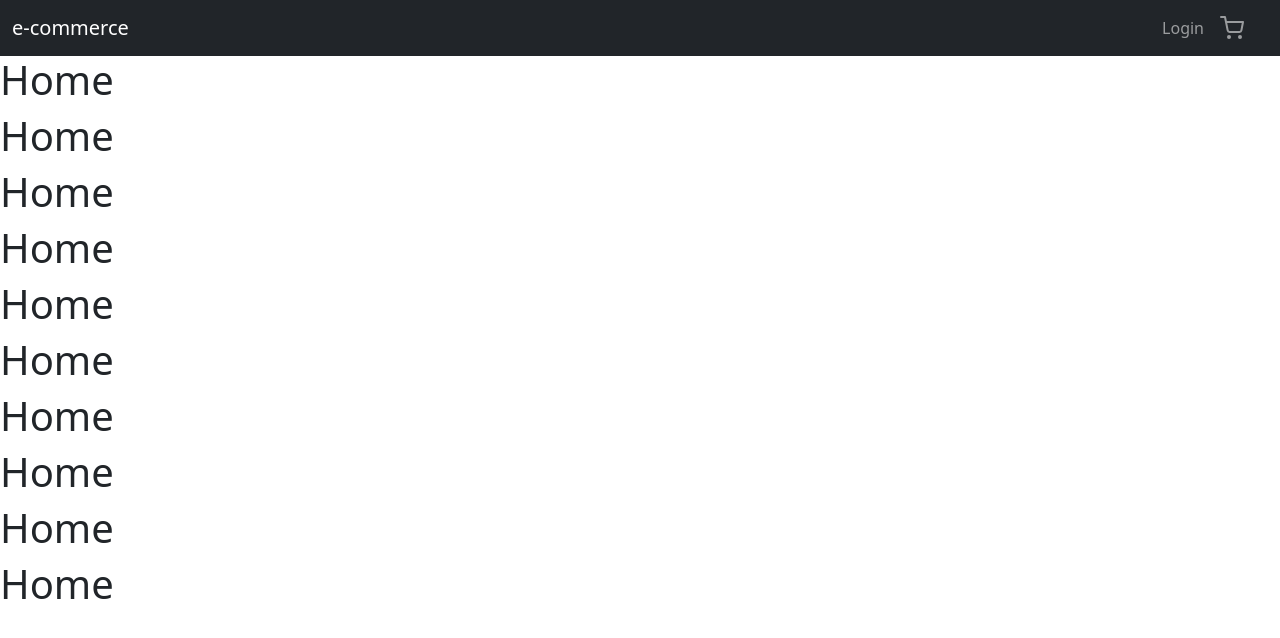
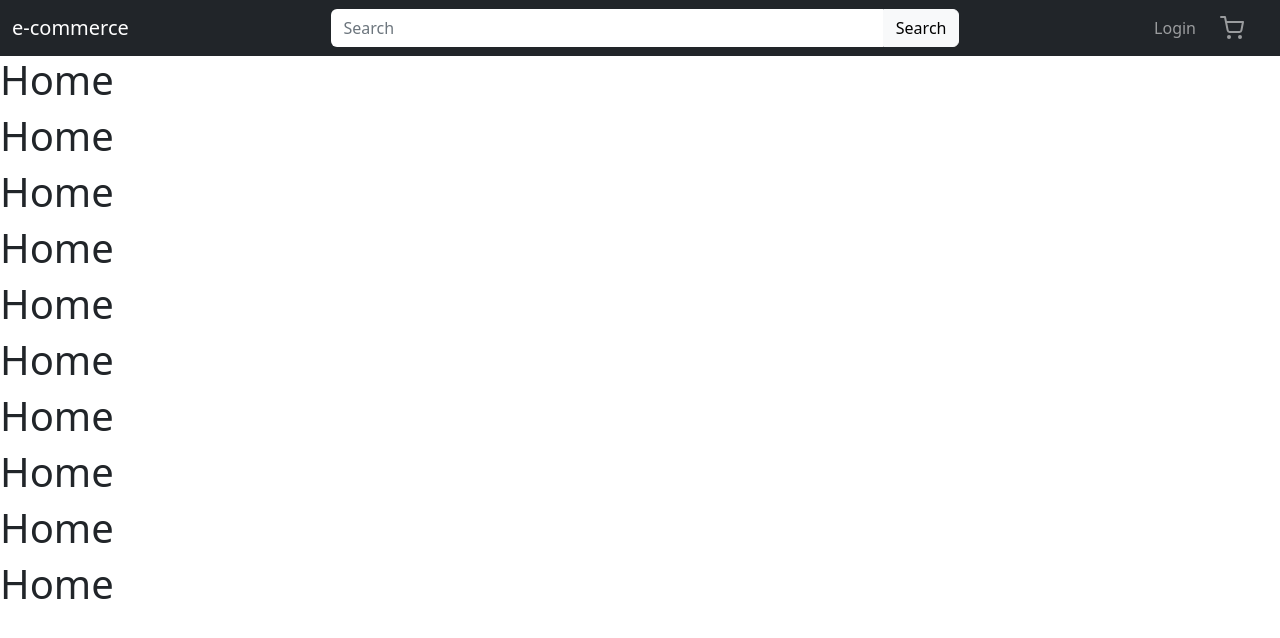
Before and after one commit to dtchitt/e-commerce-website, a React (Create React App) app: page / in a window 1280 px wide. Shown: the top 638 px of the page. Built offline with nearby package versions, Linux system fonts and the light colour scheme.

Commit message:
refactor NavMenu to MainNav in prep for SecondaryNav

```diff
--- a/src/App.tsx
+++ b/src/App.tsx
@@ -1,4 +1,4 @@
-import NavMenu from "./components/NavMenu";
+import MainNav from "./components/MainNav";
 import { Routes, Route } from "react-router-dom";
 import Home from "./components/pages/Home";
 import About from "./components/pages/About";
@@ -7,7 +7,7 @@ import "./App.css";
 function App() {
 	return (
 		<div className="App">
-			<NavMenu />
+			<MainNav />
 			<Routes>
 				<Route path="/" element={<Home />} />
 				<Route path="/about" element={<About />} />
--- /dev/null
+++ b/src/components/MainNav.tsx
@@ -0,0 +1,55 @@
+import React from "react";
+import Container from "react-bootstrap/Container";
+import Nav from "react-bootstrap/Nav";
+import Navbar from "react-bootstrap/Navbar";
+import { LinkContainer } from "react-router-bootstrap";
+import { FiShoppingCart } from "react-icons/fi";
+import Form from "react-bootstrap/Form";
+import Button from "react-bootstrap/esm/Button";
+
+const MainNav: React.FC = () => {
+	return (
+		<Navbar
+			bg="dark"
+			variant="dark"
+			collapseOnSelect
+			fixed="top"
+			expand="sm"
+		>
+			<Container fluid>
+				<LinkContainer to="/">
+					<Navbar.Brand className="ms-0">e-commerce</Navbar.Brand>
+				</LinkContainer>
+				<Form className="d-flex w-50 p3 m-auto">
+					<Form.Control
+						type="search"
+						placeholder="Search"
+						className="me-0 rounded-0 rounded-start border-0 shadow-none"
+						aria-label="Search"
+					/>
+					<Button
+						variant="light"
+						className="rounded-0 rounded-end shadow-none"
+					>
+						Search
+					</Button>
+				</Form>
+				<Nav className="me-3">
+					<LinkContainer to="/login" className="me-2">
+						<Nav.Link>Login</Nav.Link>
+					</LinkContainer>
+					<LinkContainer
+						to="/cart"
+						className="d-flex justify-content-center"
+					>
+						<Nav.Link>
+							<FiShoppingCart title="cart" size={24} />
+						</Nav.Link>
+					</LinkContainer>
+				</Nav>
+			</Container>
+		</Navbar>
+	);
+};
+
+export default MainNav;
--- a/src/components/NavMenu.tsx
+++ /dev/null
@@ -1,56 +0,0 @@
-import React from "react";
-import Container from "react-bootstrap/Container";
-import Nav from "react-bootstrap/Nav";
-import Image from "react-bootstrap/Image";
-import Navbar from "react-bootstrap/Navbar";
-import { LinkContainer } from "react-router-bootstrap";
-import { FiShoppingCart } from "react-icons/fi";
-import { Form, Button } from "react-bootstrap";
-
-const NavMenu: React.FC = () => {
-	return (
-		<Navbar
-			bg="dark"
-			variant="dark"
-			expand="lg"
-			collapseOnSelect
-			fixed="top"
-		>
-			<Container fluid>
-				<LinkContainer to="/">
-					<Navbar.Brand className="ms-0">e-commerce</Navbar.Brand>
-				</LinkContainer>
-				<Navbar.Toggle aria-controls="responsive-navbar-nav" />
-				<Navbar.Collapse id="responsive-navbar-nav">
-					{/* <Nav className="mx-auto">
-						<LinkContainer to="/about">
-							<Nav.Link>About</Nav.Link>
-						</LinkContainer>
-						<LinkContainer to="/about">
-							<Nav.Link>About</Nav.Link>
-						</LinkContainer>
-						<LinkContainer to="/about">
-							<Nav.Link>About</Nav.Link>
-						</LinkContainer>
-					</Nav> */}
-
-					<Nav className="ms-auto me-3">
-						<LinkContainer to="/login">
-							<Nav.Link>Login</Nav.Link>
-						</LinkContainer>
-						<LinkContainer
-							to="/cart"
-							className="d-flex justify-content-center"
-						>
-							<Nav.Link>
-								<FiShoppingCart title="cart" size={24} />
-							</Nav.Link>
-						</LinkContainer>
-					</Nav>
-				</Navbar.Collapse>
-			</Container>
-		</Navbar>
-	);
-};
-
-export default NavMenu;
```
